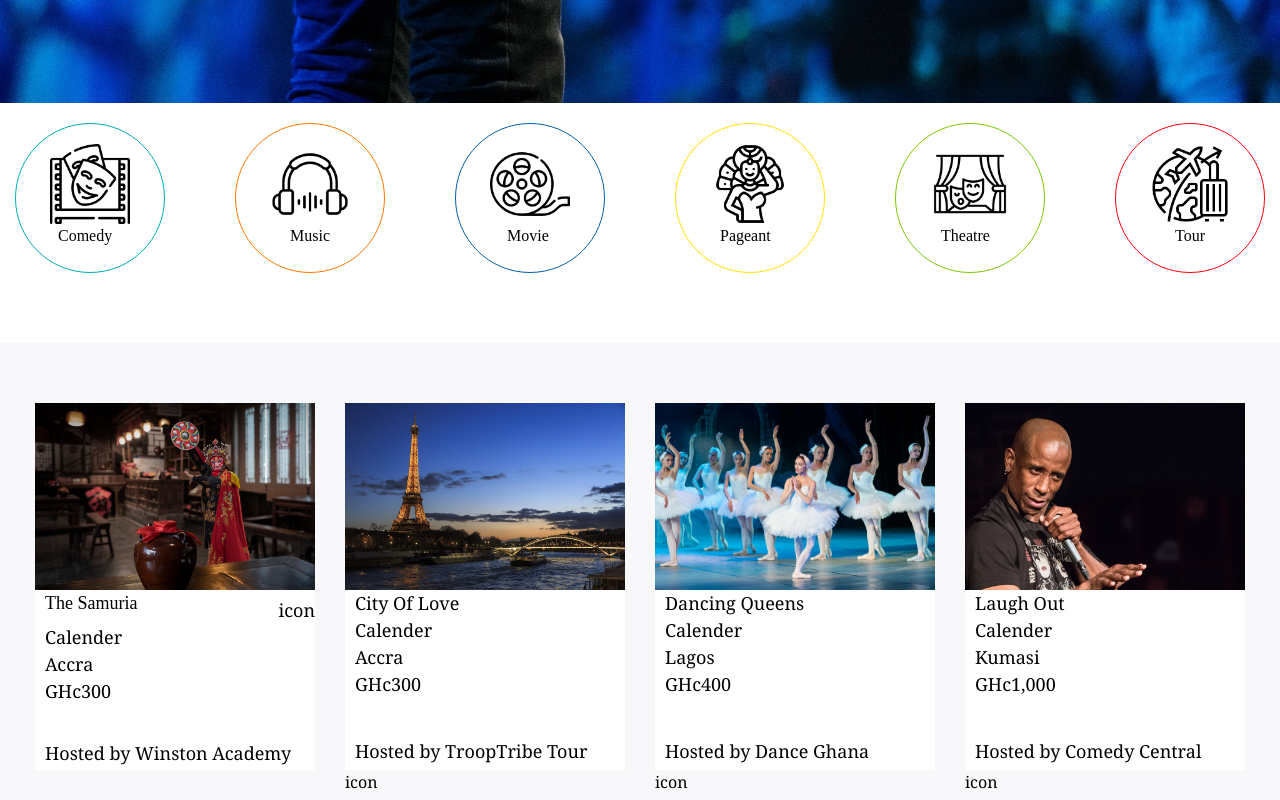
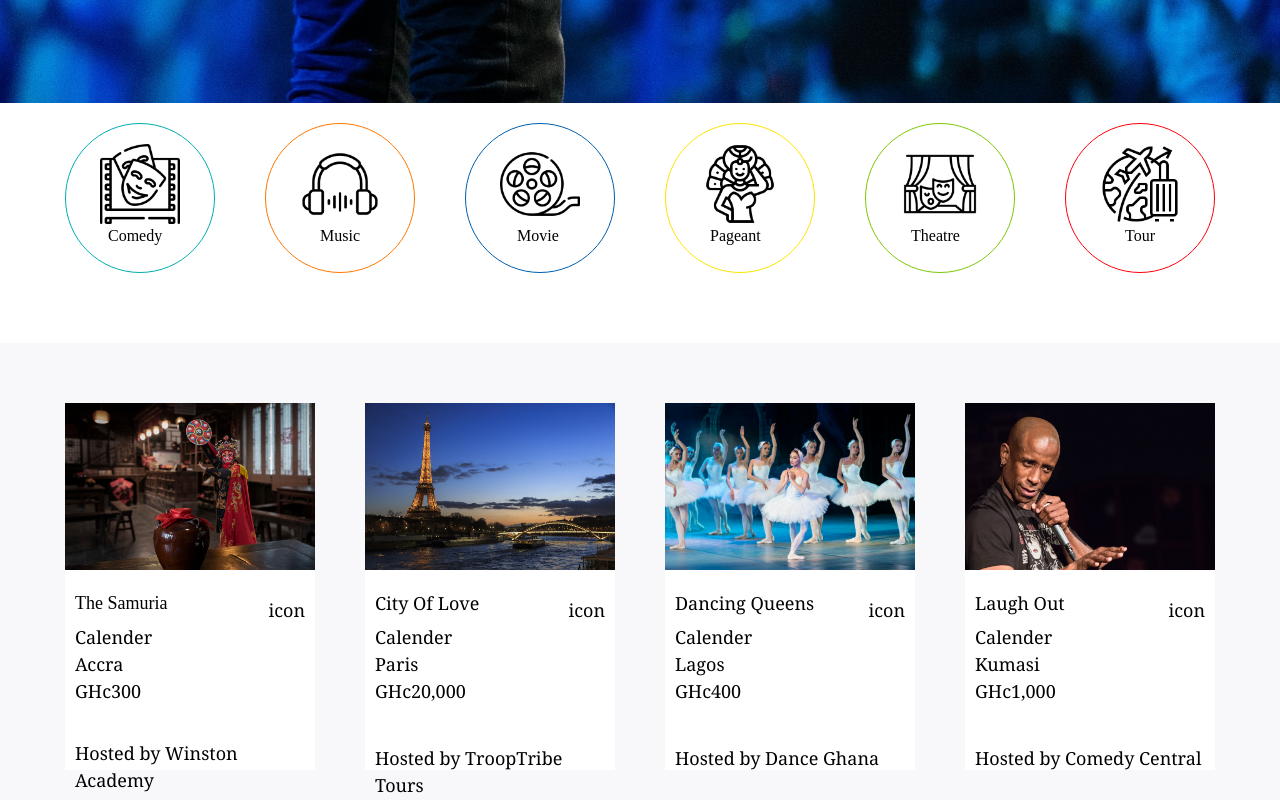
Before and after one commit to Team-Rebels/socialsync-front, a React (Vite) app: page / in a window 1280 px wide. Shown: the part 1060-1860 px from the top of the page. Built offline with nearby package versions, Linux system fonts and the light colour scheme.

Commit message:
changes in events section

```diff
--- a/src/pages/home/components/eventType.jsx
+++ b/src/pages/home/components/eventType.jsx
@@ -3,7 +3,7 @@ import { comedy, movie, music, pageant, theatre, tour } from '../../../assets/im
 
 const EventType = () => {
   return (
-    <div className='flex flex-row h-[25vh] place-content-center gap-[70px] mt-[20px] font-[lexend]'>
+    <div className='flex flex-row h-[25vh] place-content-center gap-[50px] mt-[20px] font-[lexend]'>
         <div className='border-[1px] border-[#00AEB0] rounded-full size-[150px] flex justify-center pt-[20px] hover:bg-[#00AEB0]'>
         <div className='size-[80px]'>
         <img src={comedy} alt="Comedy" />
--- a/src/pages/home/components/occasions.jsx
+++ b/src/pages/home/components/occasions.jsx
@@ -3,50 +3,50 @@ import { ballerina, comedy, comedy1, play, tour1 } from '../../../assets/images'
 
 const Occasions = () => {
   return (
-    <div className='h-[80vh] bg-[#F8F7FA] flex flex-row place-content-center gap-[30px] mt-[20px] font-serif pt-[60px]'>
-        <div className='size-[280px] '>
-        <img src={play} alt="play" />
-        <div className='w-[280px] h-[180px] bg-white pl-[10px] text-[18px]'>
-        <p className='cursor-pointer font-[lexend]'>The Samuria</p>
-        <div className='flex flex-row justify-end top-0 mt-[-20px]'>icon</div>
-        <p>Calender</p>
-        <p className='font-thin'>Accra</p>
-        <p>GHc300</p>
-        <p className='pt-[35px]'>Hosted by Winston Academy</p>
+    <div className='h-[80vh] bg-[#F8F7FA] flex flex-row place-content-center gap-[50px] mt-[20px] font-serif pt-[60px]'>
+        <div className='size-[250px] group'>
+        <img src={play} alt="play" className='transition-transform duration-500 ease-in-out transform group-hover:scale-110' />
+        <div className='w-[250px] h-[200px] bg-white pl-[10px] text-[18px] hover:bg-[#ea0a52] group pt-[20px]'>
+        <p className='cursor-pointer font-[lexend] group-hover:text-white'>The Samuria</p>
+        <div className='flex flex-row justify-end mt-[-20px] pr-[10px] group-hover:text-white'>icon</div>
+        <p className='group-hover:text-white'>Calender</p>
+        <p className='font-thin group-hover:text-white'>Accra</p>
+        <p className='group-hover:text-white'>GHc300</p>
+        <p className='pt-[35px] group-hover:text-white'>Hosted by Winston Academy</p>
         </div>
         </div>
-        <div className='size-[280px]'>
-        <img src={tour1} alt="" />
-        <div className='w-[280px] h-[180px] bg-white pl-[10px] text-[18px]'>
-        <p className='cursor-pointer'>City Of Love</p>
-        <p>Calender</p>
-        <p className='font-thin'>Accra</p>
-        <p>GHc300</p>
-        <p className='pt-[40px]'>Hosted by TroopTribe Tour</p>
+        <div className='size-[250px] group'>
+        <img src={tour1} alt="" className='transition-transform duration-500 ease-in-out transform group-hover:scale-110'  />
+        <div className='w-[250px] h-[200px] bg-white pl-[10px] text-[18px] hover:bg-[#ea0a52] group pt-[20px]'>
+        <p className='cursor-pointer group-hover:text-white'>City Of Love</p>
+        <div className='flex flex-row justify-end mt-[-20px] pr-[10px] group-hover:text-white'>icon</div>
+        <p className='group-hover:text-white'>Calender</p>
+        <p className='font-thin group-hover:text-white'>Paris</p>
+        <p className='group-hover:text-white'>GHc20,000</p>
+        <p className='pt-[40px] group-hover:text-white'>Hosted by TroopTribe Tours</p>
         </div>
-        <div>icon</div>
         </div>
-        <div className='size-[280px]'>
-        <img src={ballerina} alt="" />
-        <div className='w-[280px] h-[180px] bg-white pl-[10px] text-[18px]'>
-        <p className='cursor-pointer'>Dancing Queens</p>
-        <p>Calender</p>
-        <p>Lagos</p>
-        <p>GHc400</p>
-        <p className='pt-[40px]'>Hosted by Dance Ghana </p>
+        <div className='size-[250px] group'>
+        <img src={ballerina} alt="" className='transition-transform duration-500 ease-in-out transform group-hover:scale-110' />
+        <div className='w-[250px] h-[200px] bg-white pl-[10px] text-[18px] hover:bg-[#ea0a52] group pt-[20px]'>
+        <p className='cursor-pointer group-hover:text-white'>Dancing Queens</p>
+        <div className='flex flex-row justify-end mt-[-20px] pr-[10px] group-hover:text-white'>icon</div>
+        <p className='group-hover:text-white'>Calender</p>
+        <p className='group-hover:text-white'>Lagos</p>
+        <p className='group-hover:text-white'>GHc400</p>
+        <p className='pt-[40px] group-hover:text-white'>Hosted by Dance Ghana </p>
         </div>
-        <div>icon</div>
         </div>
-        <div className='size-[280px]'>
-        <img src={comedy1} alt="" />
-        <div className='w-[280px] h-[180px] bg-white pl-[10px] text-[18px]'>
-        <p className='cursor-pointer'>Laugh Out</p>
-        <p>Calender</p>
-        <p>Kumasi</p>
-        <p>GHc1,000</p>
-        <p className='pt-[40px]'>Hosted by Comedy Central</p>
+        <div className='size-[250px] group'>
+        <img src={comedy1} alt="" className='transition-transform duration-500 ease-in-out transform group-hover:scale-110'  />
+        <div className='w-[250px] h-[200px] bg-white pl-[10px] text-[18px] hover:bg-[#ea0a52] group pt-[20px]'>
+        <p className='cursor-pointer group-hover:text-white'>Laugh Out</p>
+        <div className='flex flex-row justify-end mt-[-20px] pr-[10px] group-hover:text-white'>icon</div>
+        <p className='group-hover:text-white'>Calender</p>
+        <p className='group-hover:text-white'>Kumasi</p>
+        <p className='group-hover:text-white'>GHc1,000</p>
+        <p className='pt-[40px] group-hover:text-white'>Hosted by Comedy Central</p>
         </div>
-        <div>icon</div>
         </div>
     </div>
   )
```
